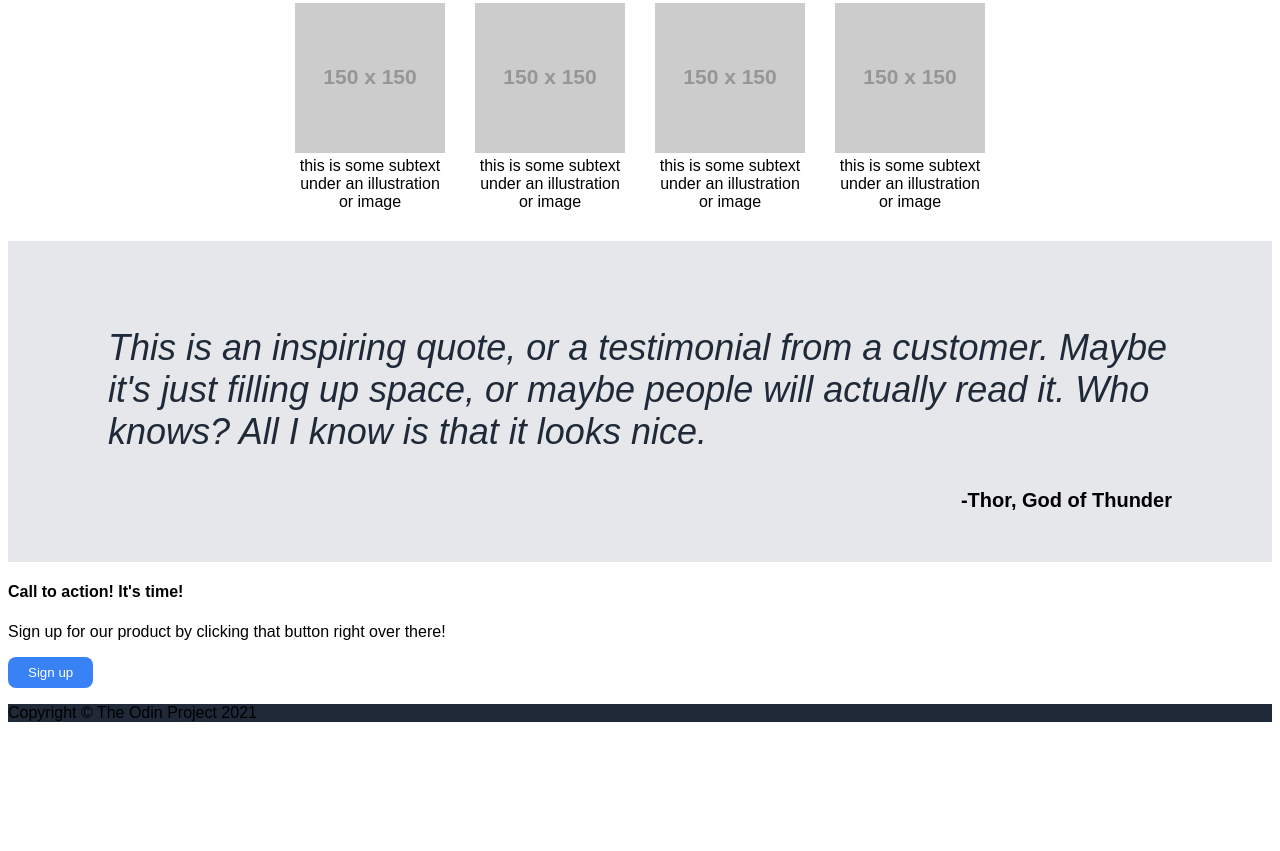
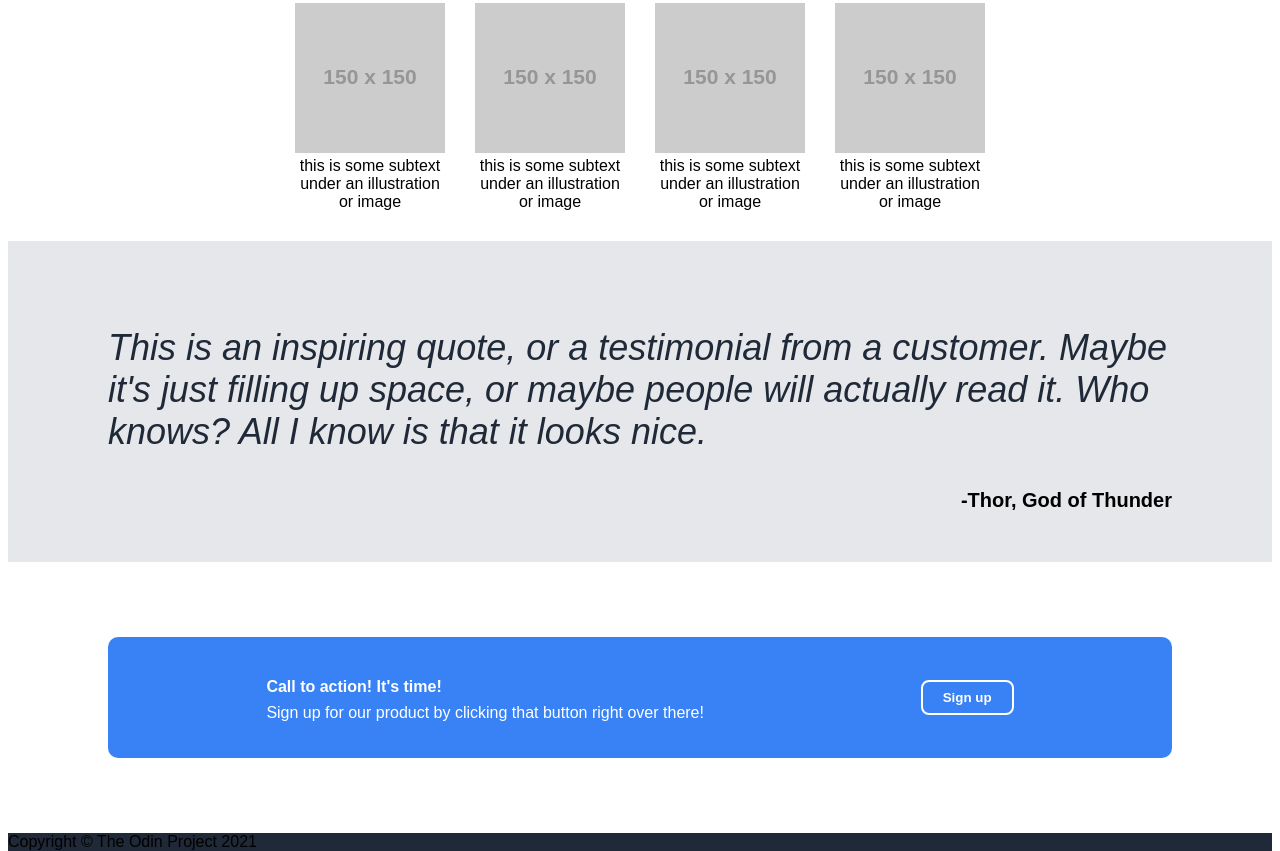
Before and after one commit to parisisaac65/landing-page, a plain HTML site: page index.html in a window 1280 px wide. Shown: the part 494-1345 px from the top of the page. Before the commit the page ends 1216 px from the top, so only its background shows below. Drawn offline with Linux system fonts and the light colour scheme; placeholder pictures from the web are drawn by us.

Commit message:
Add design and style to call-to-action section

```diff
--- a/style.css
+++ b/style.css
@@ -67,17 +67,15 @@ a {
 .buttons {
     background-color: #3882F6;
     color: white;
+    font-weight: bold;
     padding: 8px 20px;
     border-radius: 8px;
+
 }
 
 .header button {
     border: #1F2937;
-    font-weight: bold;
-}
 
-.call-to-action button {
-    border: white;
 }
 
 .info {
@@ -121,3 +119,29 @@ a {
     margin: 0px;
     text-align: right;
 }
+
+.call-to-action {
+    background-color: #3882F6;
+    color: white;
+    display: flex;
+    padding: 20px 50px;
+    justify-content: space-around;
+    align-items: center;
+    border-radius: 10px;
+    margin: 75px 100px;
+}
+
+.call-to-action button{
+    color: white;
+    border-color: white;
+    border-style: solid;
+    border-width: 2px;
+}
+
+.call-to-action h4 {
+    margin-bottom: 0px;
+}
+
+.call-to-action p {
+    margin-top: 8px;
+}
```
